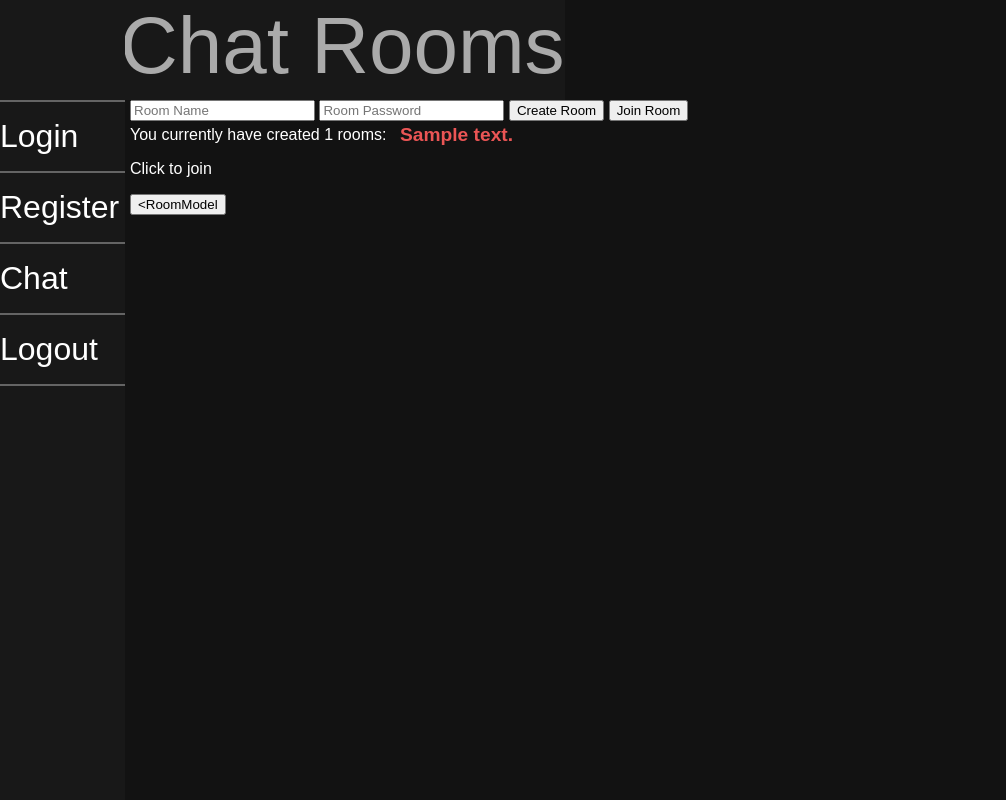
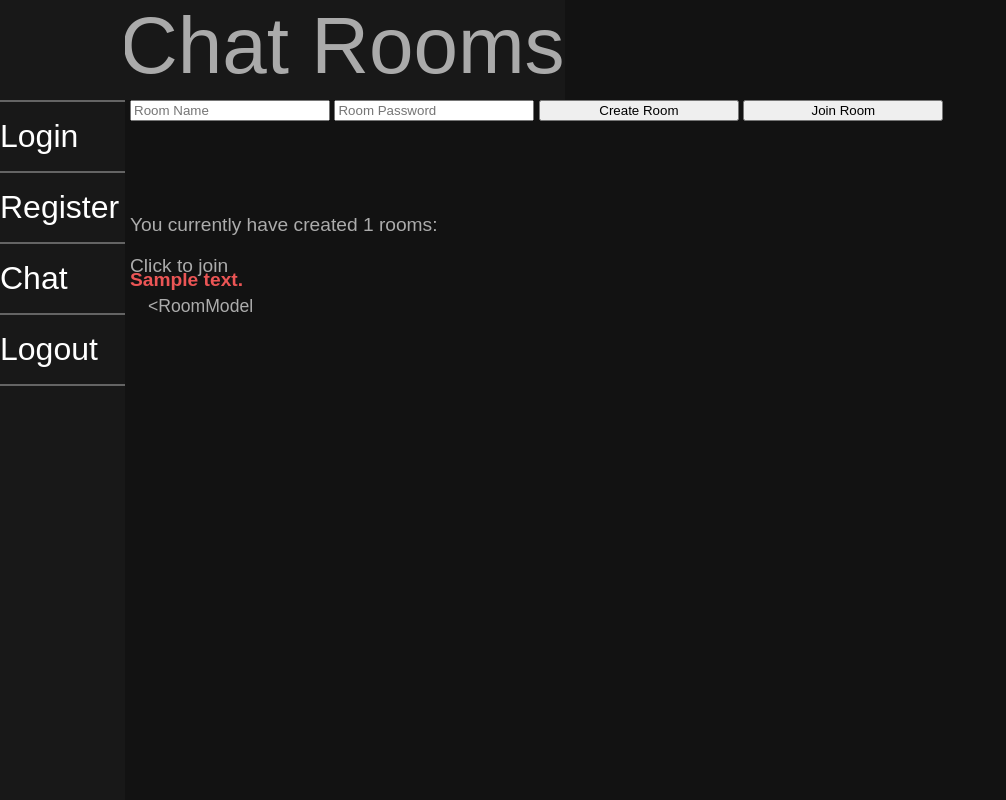
Before and after one commit to H-Stut/Chat-App, a Flask app: template templates/chat.html in a window 1280 px wide. Shown: the whole page, without its empty margins (0-1006 px from the left). Run offline with Flask 2, Linux system fonts and the light colour scheme; tables that the repository leaves empty hold one stand-in row (values such as "Sample post"); the template is opened without the code that fills it: values that come from a table or form of the project are taken from there, most other values are stand-ins (such as "Sample title", 1, 10 or a date in 2020); some libraries are stand-ins or nearby versions.

Commit message:
Imporved styling

```diff
--- a/static/stylesheets/chat.css
+++ b/static/stylesheets/chat.css
@@ -61,8 +61,8 @@ body {
 
 .IncorrectPass {
     position: absolute;
-    top: 105px;
-    left: 400px;
+    top: 250px;
+    left: 130px;
     color: rgb(235, 85, 85);
     font-family: "Titillium Web", sans-serif;
 }
@@ -71,10 +71,73 @@ body {
     text-align: center;
     z-index: inherit;
 }
-.Rooms {
+.Submit {
+    background: rgb(44, 145, 60);
+    border: 0px;
+    border-radius: 5px;
+    color: white;
+    position: relative;
+    top: 5px;
+}
+.formLogin input {
+    width: 200px;
+}
+.formLogin p{
+    margin: 5px;
+
+}
+.rooms {
+    cursor: default;
     position: absolute;
-    top: 110px;
     left: 130px;
-    color: #ffffff;
+    top: 190px;
+    color: rgb(172, 172, 172);
+    font-family:"Titillium Web", sans-serif;
+    font-weight:500;
+    font-size: 1.2rem;
+}
+.rooms p{
+    position: relative;
+    top: 5px;
+}
+.line {
+    width: 200px;
+    height: 2px;
+    position: absolute;
+    z-index: 3;
+    top: 54px;
+    background: #646464;
+}
+#remRoom input{
+    background: none;
+    border: none;
+    color: rgb(172, 172, 172);
     font-family: "Titillium Web", sans-serif;
+    font-size: 1.1rem;
+    font-weight: 500;
+    position: relative;
+    height: 30px;
+    left: -2px;
+    text-align: left;
+    padding-left: 20px;
+    top: 10px;
+    margin-top: -10px;
 }
+#remRoom input:hover {
+    position: relative;
+    background: hsl(0, 0%, 19%);
+    border-radius: 5px;
+    height: 30px;
+    width: 200px;
+}
+.Input {
+    background-color: #363636;
+    border: none;
+    position: relative;
+    top: 5px;
+    border-radius: 5px;
+    height: 20px;
+    color: white;
+    outline: none;
+    padding-left: 5px;
+}
```
